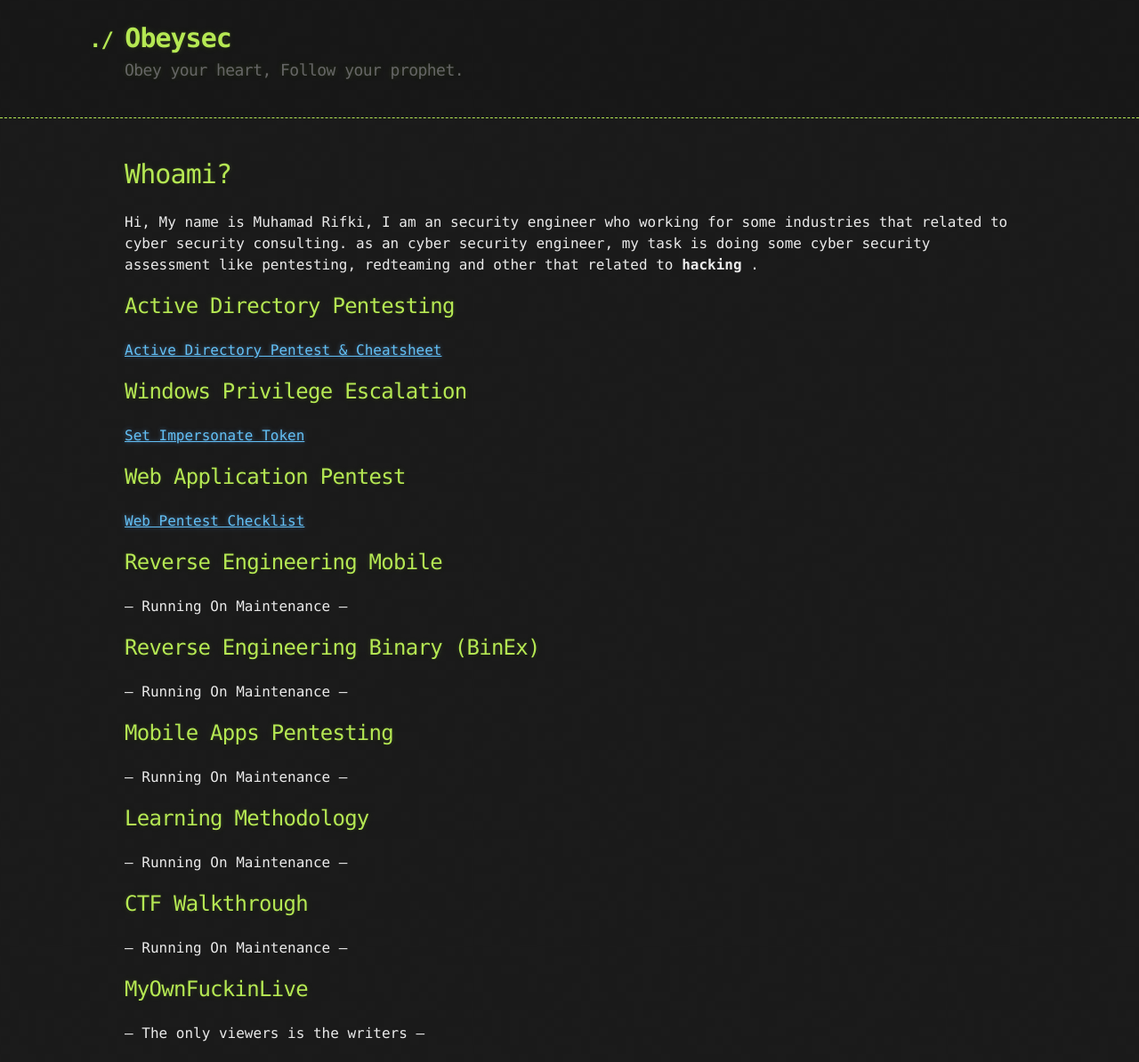
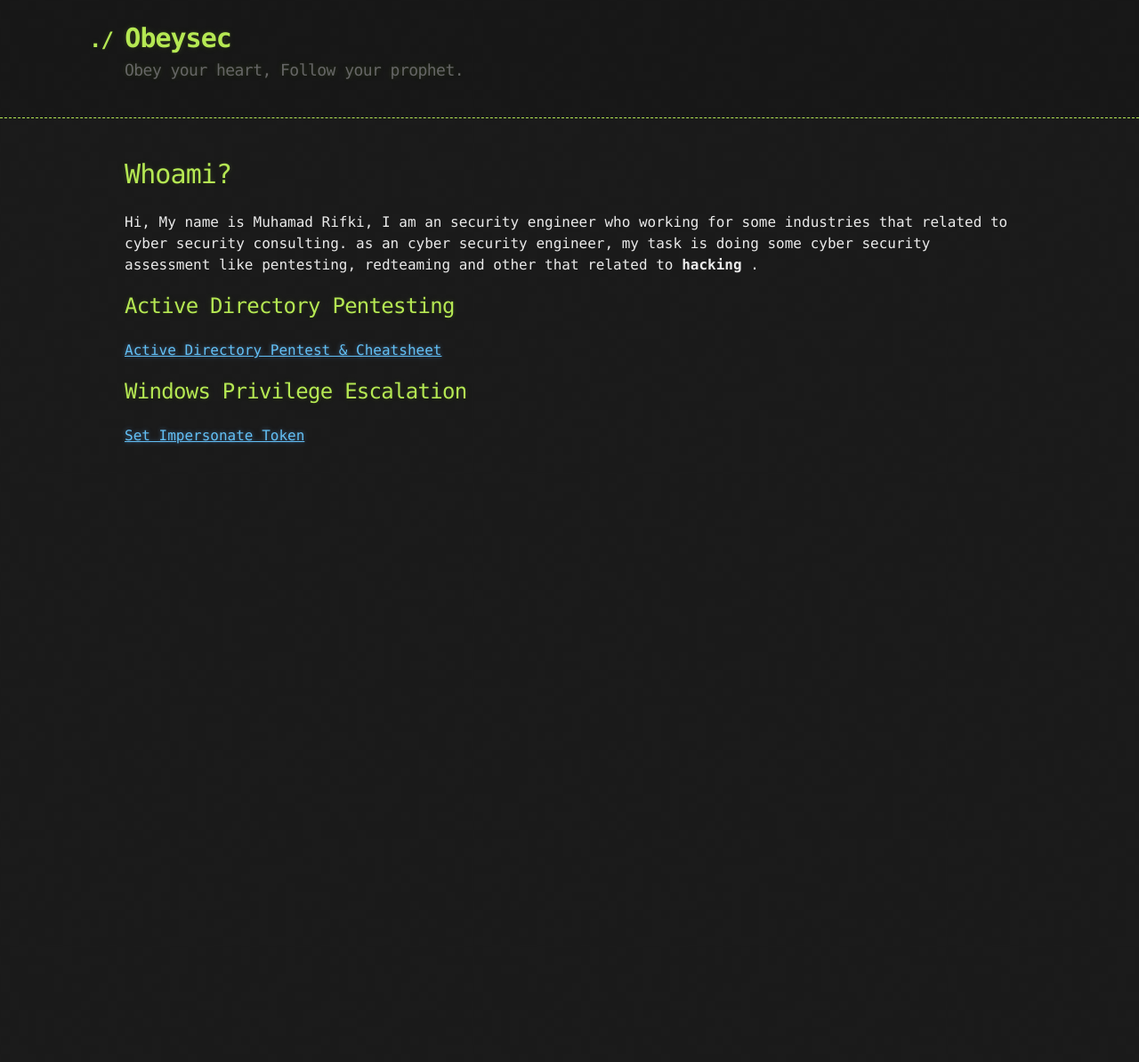
Before and after one commit to sahabrifki/sahabrifki.github.io, a Jekyll site: the page built from index.md, in a window 1280 px wide. Shown: the whole page at 89% size. Built offline with Jekyll 4.4.1, drawn with Linux system fonts in a browser that asks for light colours; our own code applies the rules of GitHub Pages for plain Markdown files; after the commit the page ends 900 px from its top, so only the background shows below that.

Commit message:
Update index.md

```diff
--- a/index.md
+++ b/index.md
@@ -12,25 +12,3 @@ Hi, My name is Muhamad Rifki, I am an security engineer who working for some ind
 
 ## Windows Privilege Escalation
 [Set Impersonate Token](./1.md)
-
-
-## Web Application Pentest
-[Web Pentest Checklist](./web_checklist.md)
-
-## Reverse Engineering Mobile
--- Running On Maintenance --
-
-## Reverse Engineering Binary (BinEx)
--- Running On Maintenance --
-
-## Mobile Apps Pentesting
--- Running On Maintenance --
-
-## Learning Methodology
--- Running On Maintenance --
-
-## CTF Walkthrough
--- Running On Maintenance --
-
-## MyOwnFuckinLive
--- The only viewers is the writers --
```
